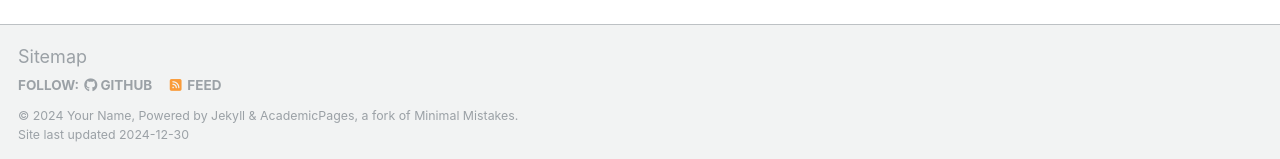
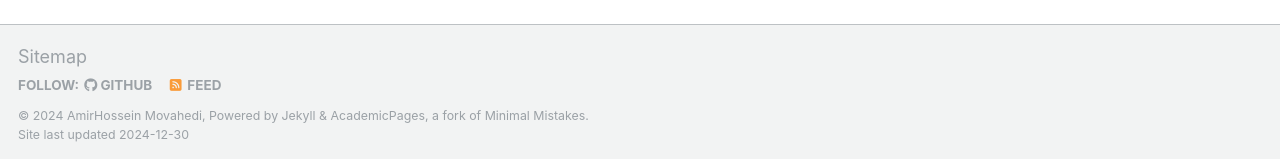
Before and after one commit to AmirHosseinMovahedii/AmirHosseinMovahedi, a Jekyll site: the page built from _pages/about.md, in a window 1280 px wide and 900 px high, scrolled down 2643 px. Shown: the part 738-897 px from the top of the window. Built offline with Jekyll 4.4.1, drawn with Linux system fonts in a browser that asks for light colours; some web fonts are replaced.

Commit message:
Update _config.yml

```diff
--- a/_config.yml
+++ b/_config.yml
@@ -10,7 +10,7 @@
 locale                   : "en-US"
 title                    : "Your Name / AmirHossein Movahedi"
 title_separator          : "-"
-name                     : &name "Your Name"
+name                     : &name "AmirHossein Movahedi"
 description              : &description "personal description"
 url                      : https://AmirHosseinMovahedii.github.io # the base hostname & protocol for your site e.g. "https://[your GitHub username].github.io"
 baseurl                  : "" # the subpath of your site, e.g. "/blog"
```
